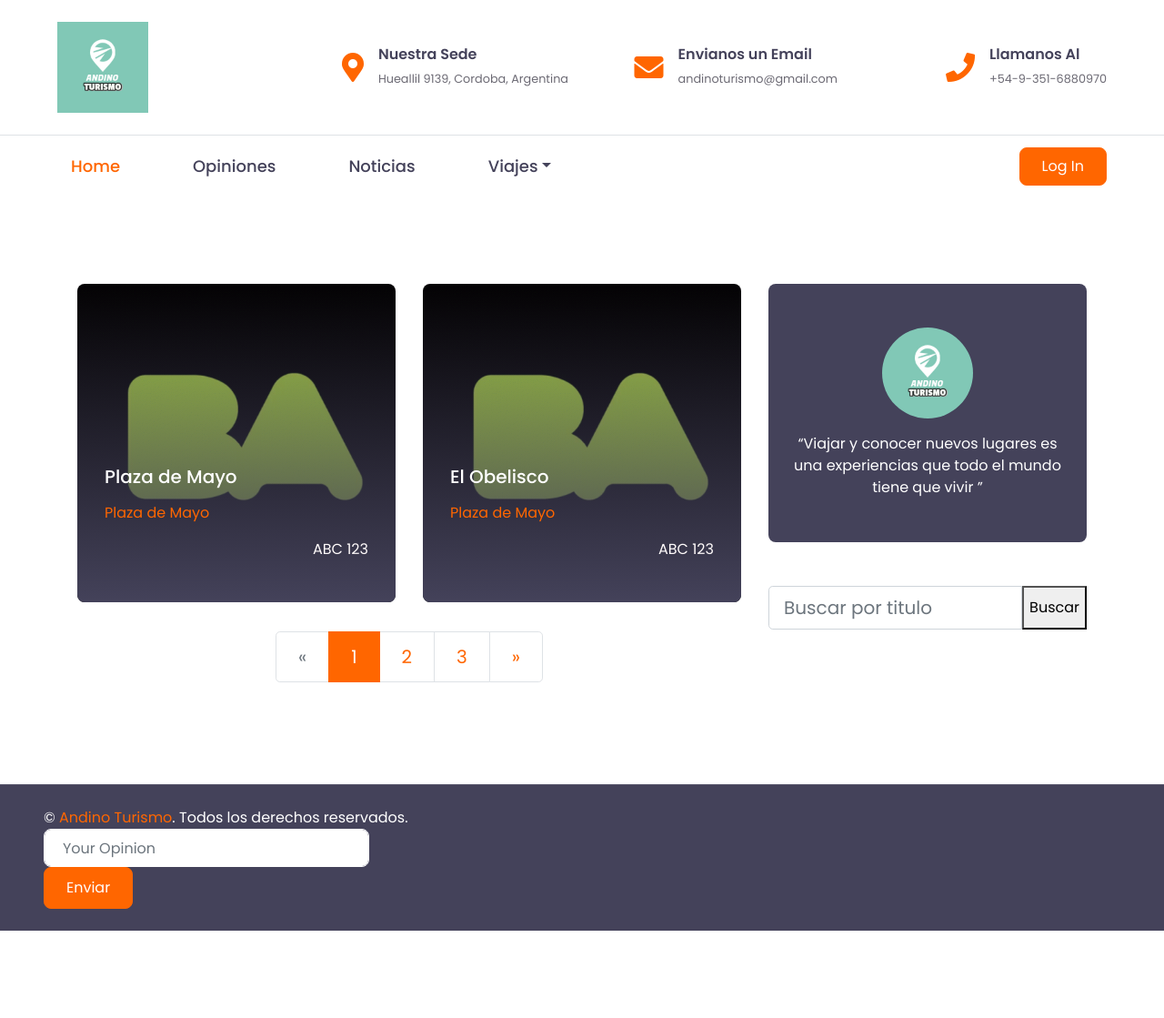
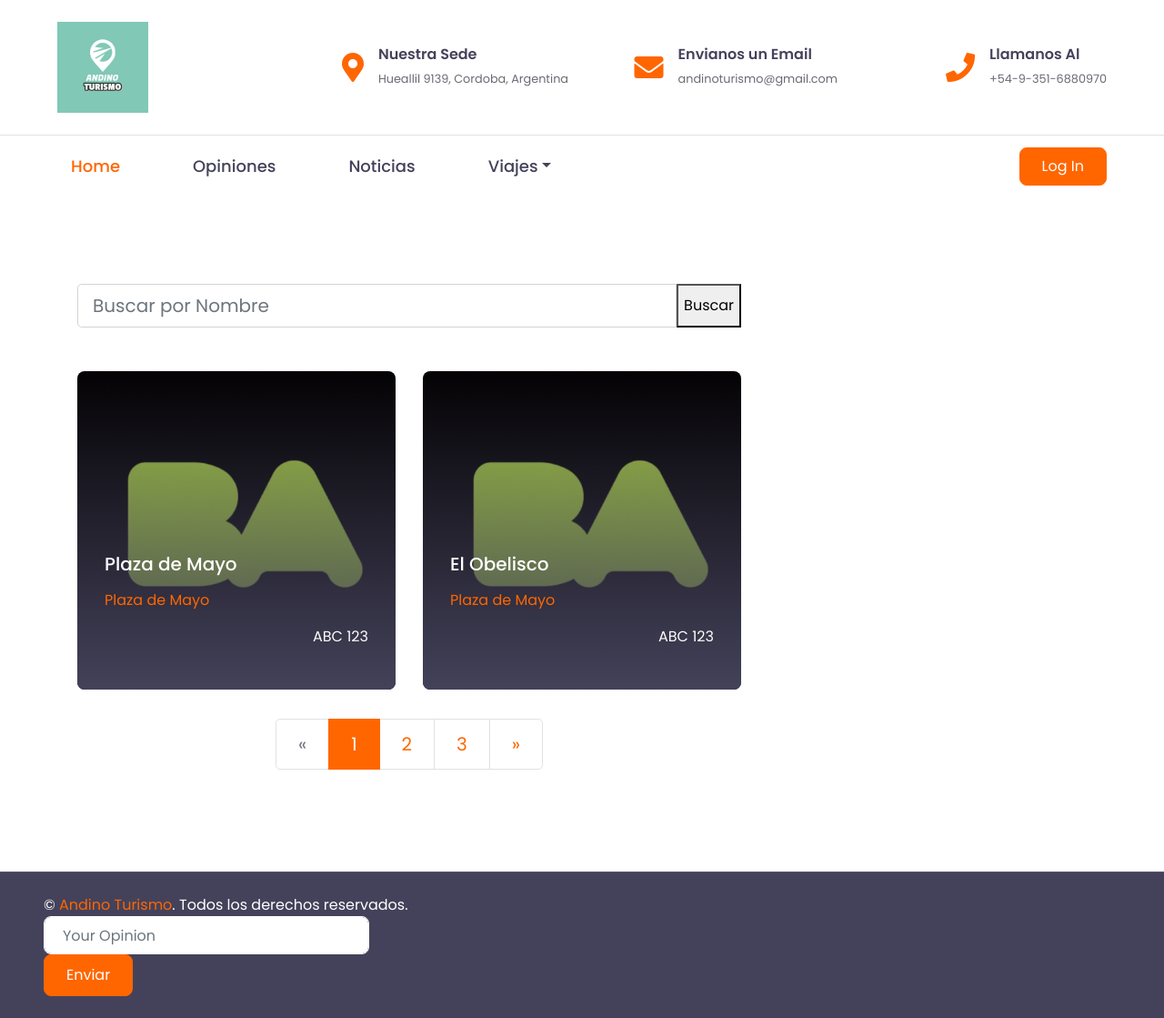
Before and after one commit to Guillermo-maker/Proyecto_Integrador_FEB, a Django app: page /listaviaje/ in a window 1280 px wide. Shown: the whole page at 91% size. Before the commit the page ends 1023 px from the top, so only its background shows below. Run offline with Django 4.2, Linux system fonts and the light colour scheme; data comes from the database, SQL or seed files in the repository; some libraries are stand-ins or nearby versions.

Commit message:
Cambios est

```diff
--- a/proyectointegrador/andino_turismo/templates/listaviaje.html
+++ b/proyectointegrador/andino_turismo/templates/listaviaje.html
@@ -106,18 +106,18 @@
 
 <!--LISTA DE VIAJES-->
 
-
-
-
-
-
-
-
-<!-- Blog Start -->
 <div class="container-fluid py-5">
     <div class="container py-5">
         <div class="row">
             <div class="col-lg-8">
+            <div class="mb-5">
+                <form action="">
+                    <div class="input-group">
+                        <input type="text" class="form-control form-control-lg" placeholder="Buscar por Nombre" name="buscar">
+                        <button type="submit" class="boton" color[[]>Buscar</button>
+                    </div>
+                </form>
+            </div>
                 <div class="row pb-3">
                     {% for l in viajes %}
 
@@ -160,33 +160,6 @@
                     </div>
                 </div>
             </div>
-
-            <div class="col-lg-4 mt-5 mt-lg-0">
-                <!-- Palabras del CEO -->
-                <div class="d-flex flex-column text-center bg-dark rounded mb-5 py-5 px-4">
-                    <img src="{% static 'img/logo.jpg' %}" class="img-fluid rounded-circle mx-auto mb-3"
-                         style="width: 100px;">
-
-                    <p class="text-white m-0" style="margin-top: 10px;" >“Viajar y conocer nuevos lugares es una experiencias que todo el mundo tiene que vivir ” </p>
-                </div>
-
-                <!-- Search Form -->
-                <div class="mb-5">
-                    <form action="">
-                        <div class="input-group">
-                            <input type="text" class="form-control form-control-lg" placeholder="Buscar por titulo" name="buscar">
-                            <button type="submit" class="boton" color[[]>Buscar</button>
-                        </div>
-                    </form>
-                </div>
-
-
-
-                <!-- Recent Post -->
-
-
-                <!-- Tag Cloud -->
-
             </div>
         </div>
     </div>
```
Also changed, not shown: proyectointegrador/andino_turismo/templates/agregarviaje.html (+12 -12 lines).
